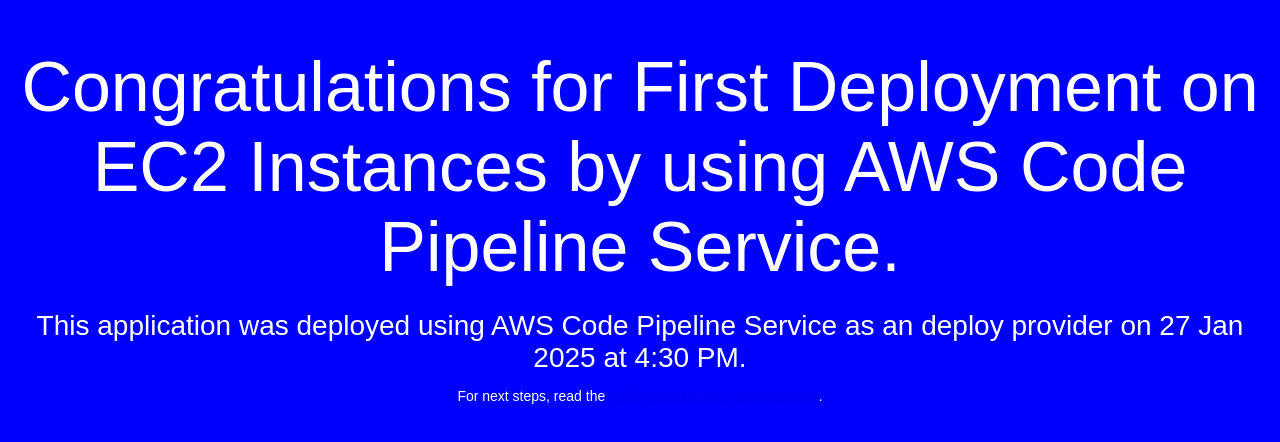
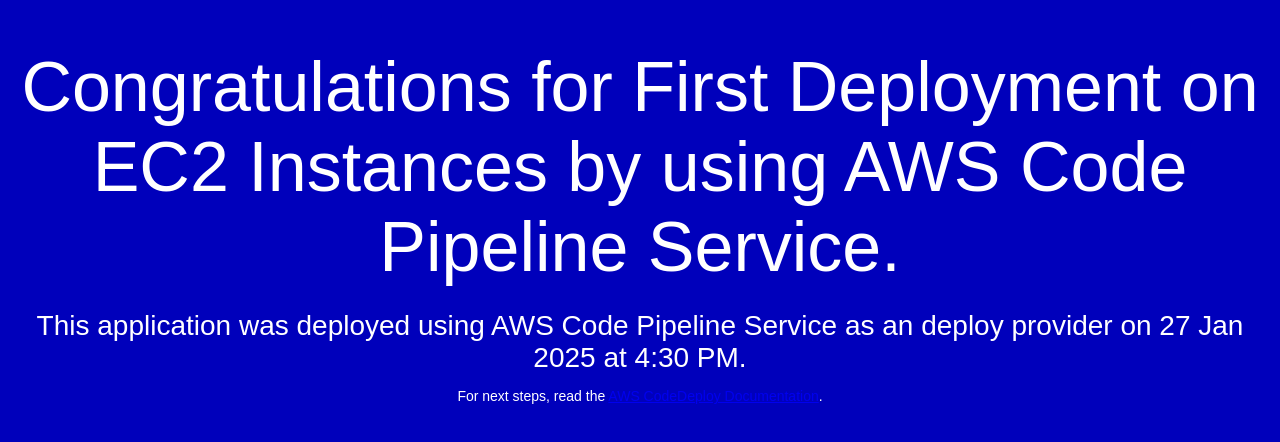
Before and after one commit to avinashbundela1987/hcljan2025, a plain HTML site: page index.html in a window 1280 px wide. Drawn offline with Linux system fonts and the light colour scheme.

Commit message:
my 5th commit

```diff
--- a/index.html
+++ b/index.html
@@ -6,7 +6,7 @@
   <style>
     body {
       color: #ffffff;
-      background-color: #0000FF;
+      background-color: #0000BB;
       font-family: Arial, sans-serif;
       font-size: 14px;
     }
```
